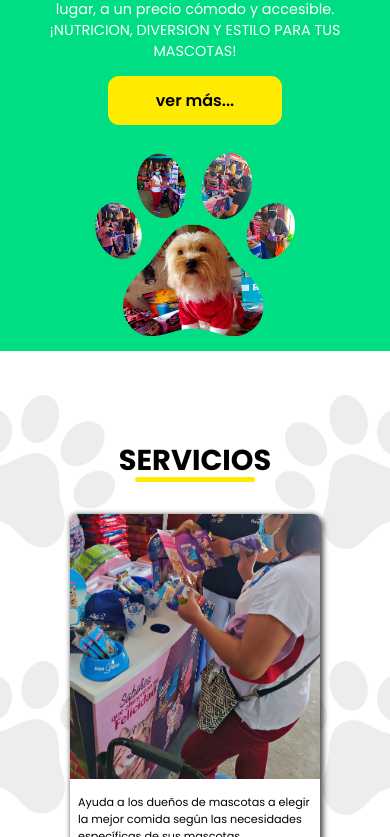
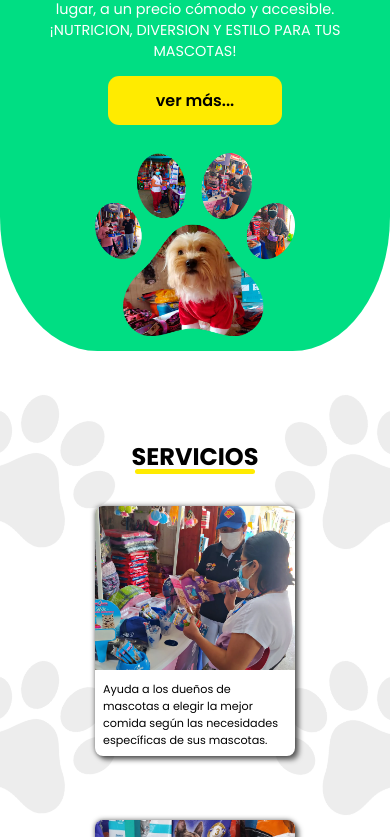
Before and after one commit to felipe16dev/petshop-scan, a plain HTML site: page index.html in a window 390 px wide. Shown: the part 263-1100 px from the top of the page. Drawn offline with Linux system fonts and the light colour scheme.

Commit message:
cambio en el diseño

```diff
--- a/style.css
+++ b/style.css
@@ -94,11 +94,13 @@ html{
     color: #ffeb00;
     transition-duration: 0.4s;
 }
-
 /*============ MAIN ============*/
 
 .main{
     background-color: var(--background-green);
+    position: relative;
+    min-height: 40vh;
+    border-radius: 0% 0% 25% 25%;
 }
 
 .container-main{
@@ -311,7 +313,6 @@ span{
     }
 
     /*============ MAIN ============*/
-
     .container-main{
         flex-direction: column;
         gap: 2.5rem;
@@ -356,15 +357,19 @@ span{
 
     /*============ SECTION - SERVICES ============*/
 
+    .subti{
+        font-size: 1.5rem;
+    }
+
     .grid-info{
-        grid-template-columns: repeat(auto-fit, minmax(250px,1fr));
+        grid-template-columns: repeat(auto-fit, minmax(200px,1fr));
         gap: 4rem;
     }
 
     .container-info{
         grid-template-columns: 1fr;
-        width: 250px;
-        height: 350px;
+        width: 200px;
+        height: 250px;
         background-color: #fff;
         overflow: hidden;
         border-radius: 0.5rem;
@@ -380,9 +385,18 @@ span{
     .p-info{
         font-size: 0.7rem;
         text-align: left;
-        margin-top: 30px;
-        margin-bottom: -50px;
-        padding: 0 0.5rem;
+        margin-bottom: -40px;
+        padding: 0.3rem 0.5rem;
+    }
+
+    .one{
+        background-position: 50% -200%;
+        background-size: cover;
+    }
+
+    .three{
+        background-position: 50% 5%;
+        background-size: cover;
     }
 
     .li-huellita{
```
